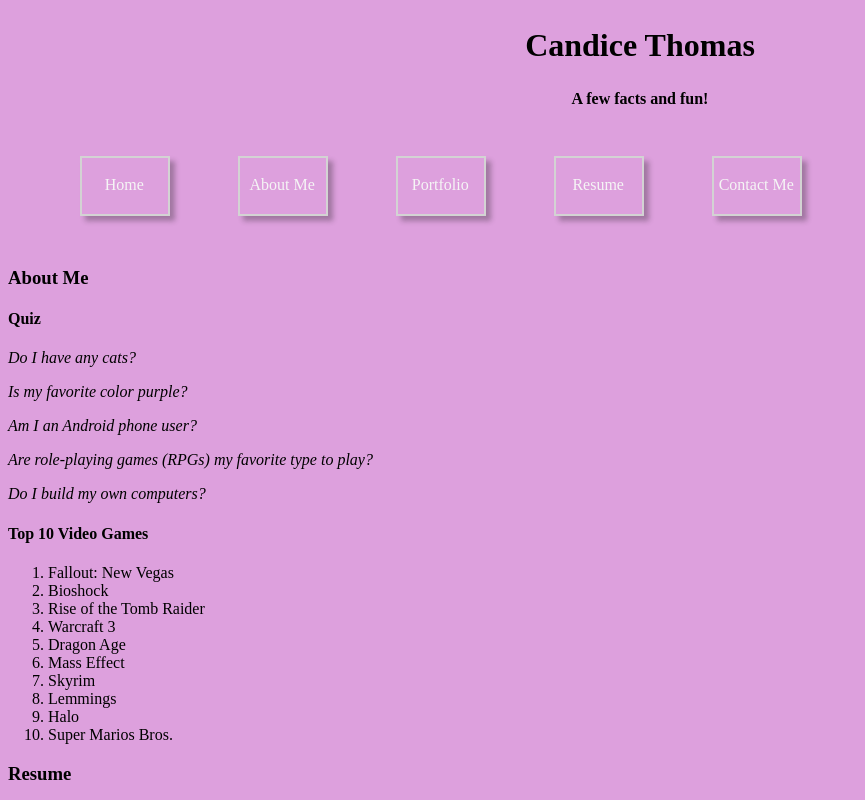
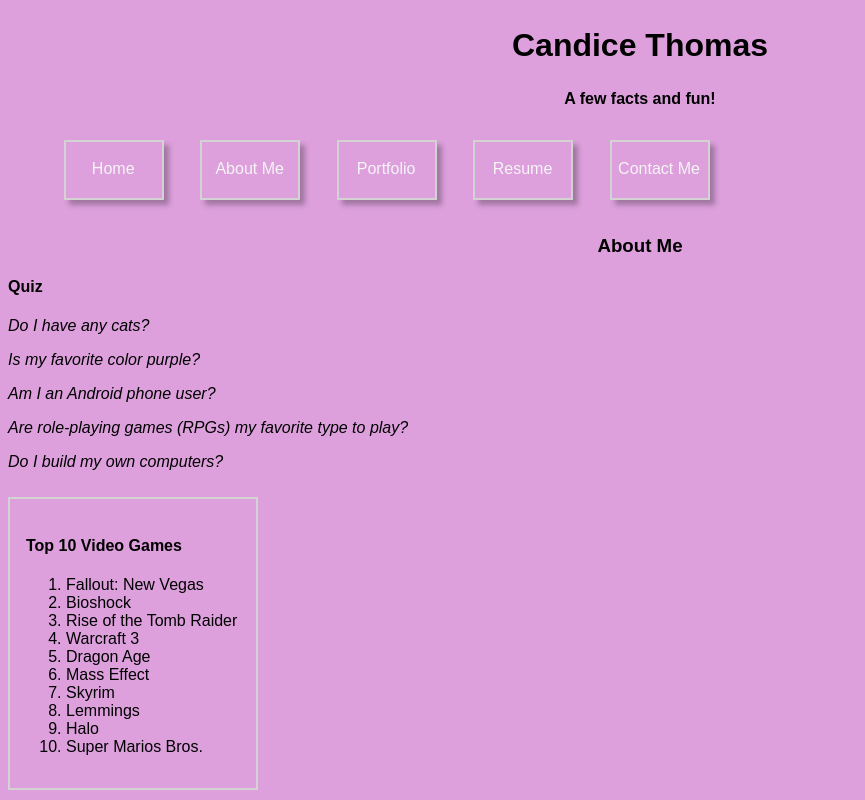
Before and after one commit to sjschmidt44/about-me-201, a plain HTML site: page index.html in a window 1280 px wide. Shown: the top 800 px of the page, without its empty margins (0-865 px from the left). Drawn offline with Linux system fonts and the light colour scheme.

Commit message:
trying to add more centered boxes

```diff
--- a/css/style.css
+++ b/css/style.css
@@ -1,5 +1,6 @@
 * {
     background: plum;
+    font-family: sans-serif;
 }
 
 h1 {
@@ -10,7 +11,7 @@ h2 {
     font-size: 1em;
 }
 
-h1, h2 {
+h1, h2, h3 {
     text-align: center;
 }
 
@@ -19,10 +20,10 @@ nav > ul > li {
     box-sizing: border-box;
     color: whitesmoke;
     display: inline-block;
-    width: 90px;
+    width: 100px;
     height: 60px;
     border: 2px solid lightgray;
-    margin: 2em;
+    margin: 1em;
     padding: 1.1em 0.1em 1em 0;
     text-align: center;
     box-shadow: 5px 5px 5px rgba(22, 22, 22, 0.3);
@@ -31,3 +32,12 @@ nav > ul > li {
 #aboutMe > div > p {
     font-style: italic;
 }
+
+#videoGameList {
+    display: inline-block;
+    box-sizing: border-box;
+    border: 2px solid lightgray;
+    padding: 1em;
+    width: 250px;
+    margin: 10px auto 10px auto;
+}
--- a/index.html
+++ b/index.html
@@ -33,7 +33,7 @@
                         <p>Are role-playing games (RPGs) my favorite type to play?</p>
                         <p>Do I build my own computers?</p>
                 </div>
-                <div>
+                <div id="videoGameList">
                     <h4>Top 10 Video Games</h4>
                         <ol>
                             <li>Fallout: New Vegas</li>
```
